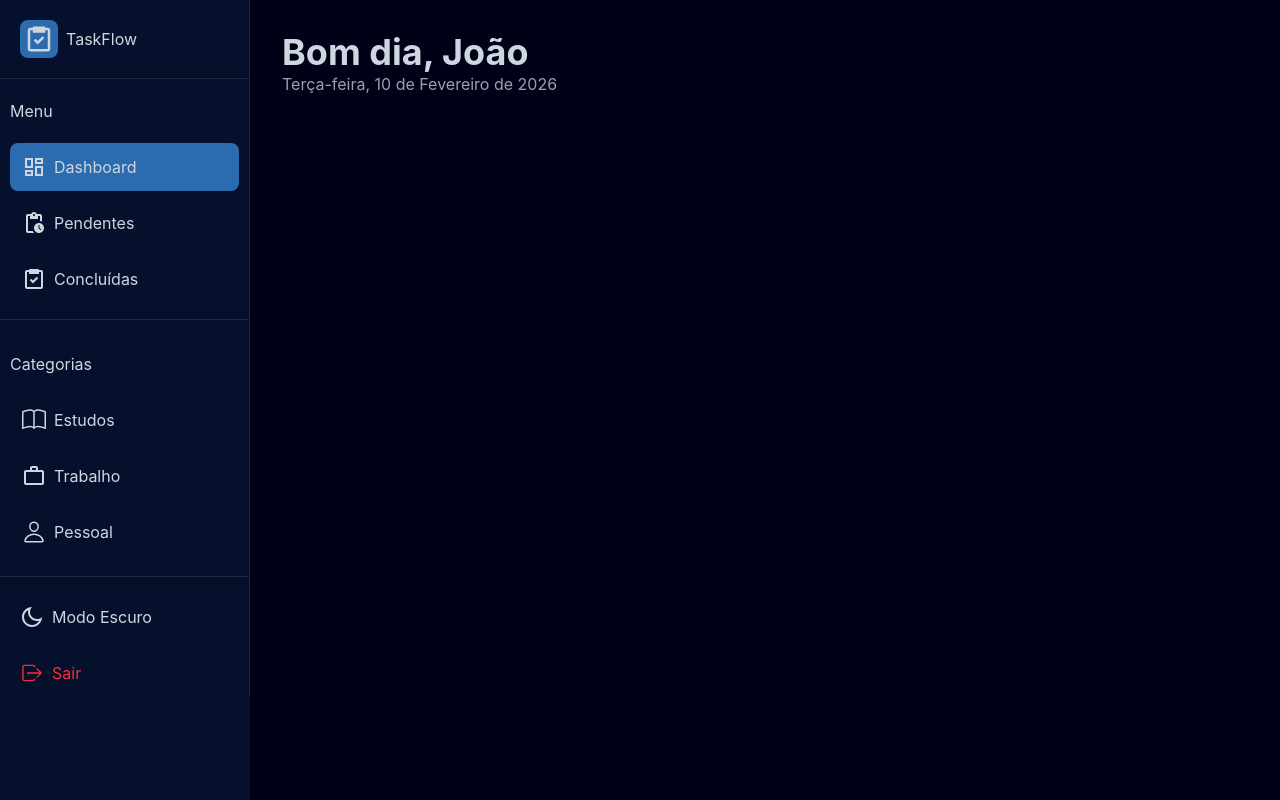
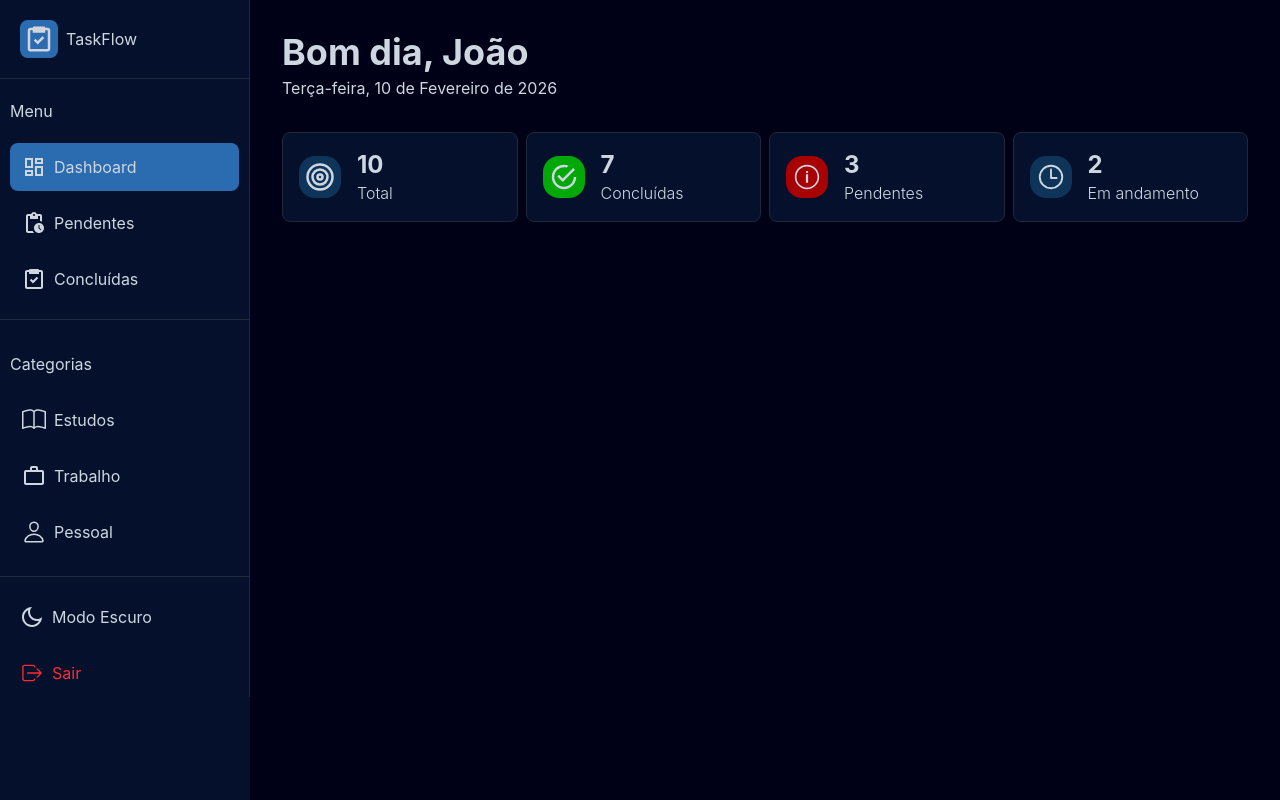
Before and after one commit to IaraSantos404/task-manager, a React app in the folder frontend/: page /dashboard in a window 1280 px wide. Built offline with nearby package versions, Linux system fonts and the light colour scheme; the HTML template or start-up script is replaced by a standard one.

Commit message:
dashboard styles completed

```diff
--- a/frontend/src/index.css
+++ b/frontend/src/index.css
@@ -8,6 +8,7 @@ body {
 
 input:focus {
   outline: none;
+   --text-color: #01a807;
 }
 
 
--- a/frontend/src/layouts/privateLayout.tsx
+++ b/frontend/src/layouts/privateLayout.tsx
@@ -18,7 +18,7 @@ export default function PrivateLayout() {
   return (
     <section className={`flex text-text bg-background ${theme}`} >
       <Aside theme={theme} setTheme={setTheme} />
-      <main>
+      <main className="flex-1">
         <Outlet />
       </main>
     </section>
--- a/frontend/src/pages/log/components/header.tsx
+++ b/frontend/src/pages/log/components/header.tsx
@@ -21,9 +21,9 @@ export default function Header({ user }: HeaderProps) {
   const ano = hoje.getFullYear();
 
   return (
-    <header className="flex flex-col p-8">
+    <header className="flex flex-col">
       <h1 className="font-bold text-4xl">Bom dia, {user}</h1>
-      <p className="text-gray-400">{`${semanas[hoje.getDay()]}, ${dia} de ${meses[mes]} de ${ano}`}</p>
+      <p className="text-text mt-1">{`${semanas[hoje.getDay()]}, ${dia} de ${meses[mes]} de ${ano}`}</p>
     </header>
   )
 }
--- a/frontend/src/pages/log/dashboard.tsx
+++ b/frontend/src/pages/log/dashboard.tsx
@@ -1,11 +1,44 @@
 import Header from "./components/header"
+import { FiTarget } from "react-icons/fi";
+import { IoTimeOutline } from "react-icons/io5";
+import { IoMdCheckmarkCircleOutline } from "react-icons/io";
+import { IoIosInformationCircleOutline } from "react-icons/io";
+
 
 export default function Dashboard() {
+  const cards = [
+    {
+      nome: "Total", quantidade: 10, icon: <FiTarget />, bgColor: "#0E3459"
+    },
+    {
+      nome: "Concluídas", quantidade: 7, icon: <IoMdCheckmarkCircleOutline />, bgColor: "#01a807"
+    },
+    {
+      nome: "Pendentes", quantidade: 3, icon: <IoIosInformationCircleOutline />, bgColor: "#a80101"
+    },
+    {
+      nome: "Em andamento", quantidade: 2, icon: <IoTimeOutline />, bgColor: "#0E3459"
+    }
+
+  ]
   return (
     <>
-      <section>
+      <section className="p-8 w-full">
         <Header user="João" />
-        {/* <p>Dashboard</p> */}
+        <div className="cards-container flex flex-wrap lg:flex-nowrap justify-between gap-2 w-full mt-8">
+          {cards.map((card) => (
+            <div key={card.nome} className="card bg-secondary text-text p-4 rounded-lg lg:w-1/4 w-full flex gap-4 items-center border border-gray-800">
+              <p className="text-[12px] md:text-3xl p-1.5 rounded-2xl" style={{ background: card.bgColor, color: "#ced7e0" }}>{card.icon}</p>
+              <div>
+                <h2 className="text-2xl font-bold">{card.quantidade}</h2>
+                <p className="md:text-[16px] text-[12px] font-light">{card.nome}</p>
+              </div>
+
+            </div>
+
+          ))}
+
+        </div>
 
       </section>
     </>
```
